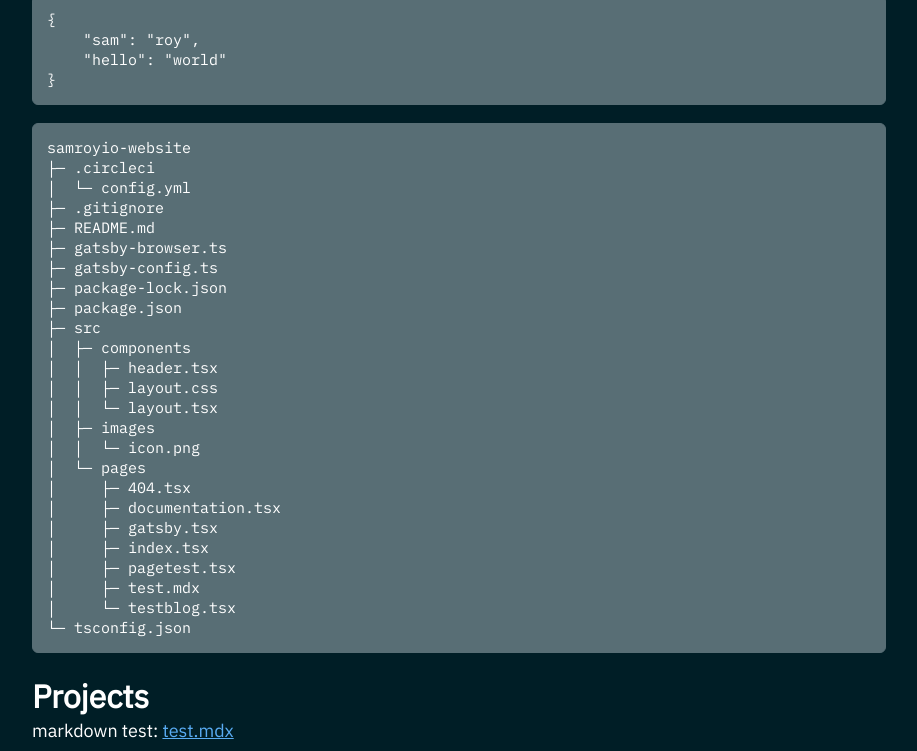
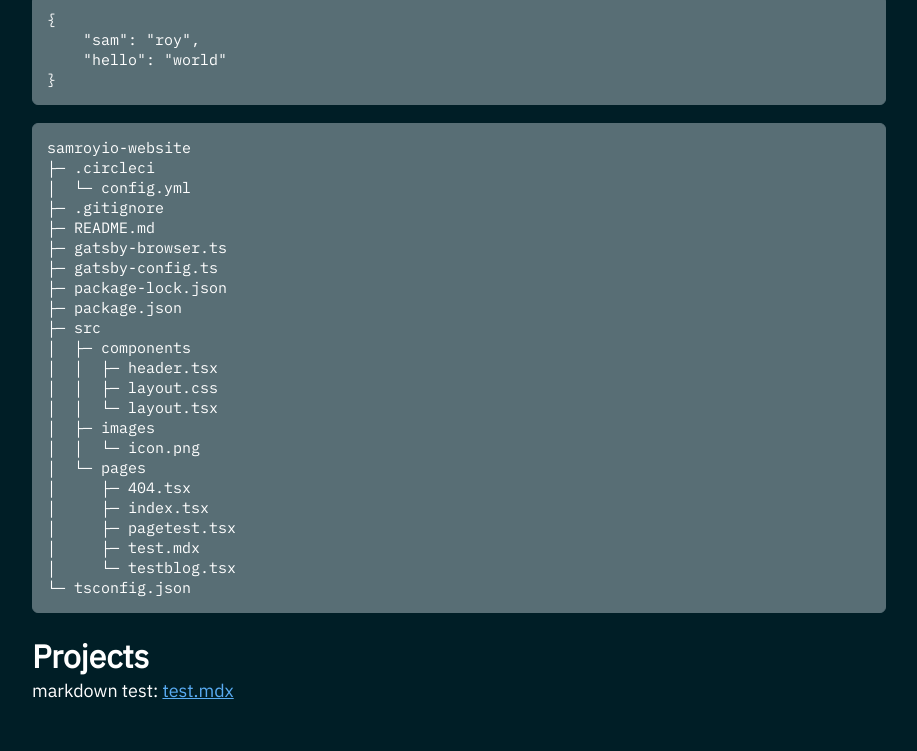
Before and after one commit to SamRoyDev/samroyio-website, a Gatsby site: page / in a window 1280 px wide. Shown: the part 161-912 px from the top of the page, without its empty margins (181-1098 px from the left). After the commit the page ends 872 px from the top, so only its background shows below. Built offline with nearby package versions, Linux system fonts and the light colour scheme; Gatsby itself is replaced by a stand-in of ours; code samples lack their colours.

Commit message:
update tree

```diff
--- a/src/pages/index.mdx
+++ b/src/pages/index.mdx
@@ -28,8 +28,6 @@ samroyio-website
 │  │  └─ icon.png
 │  └─ pages
 │     ├─ 404.tsx
-│     ├─ documentation.tsx
-│     ├─ gatsby.tsx
 │     ├─ index.tsx
 │     ├─ pagetest.tsx
 │     ├─ test.mdx
```
